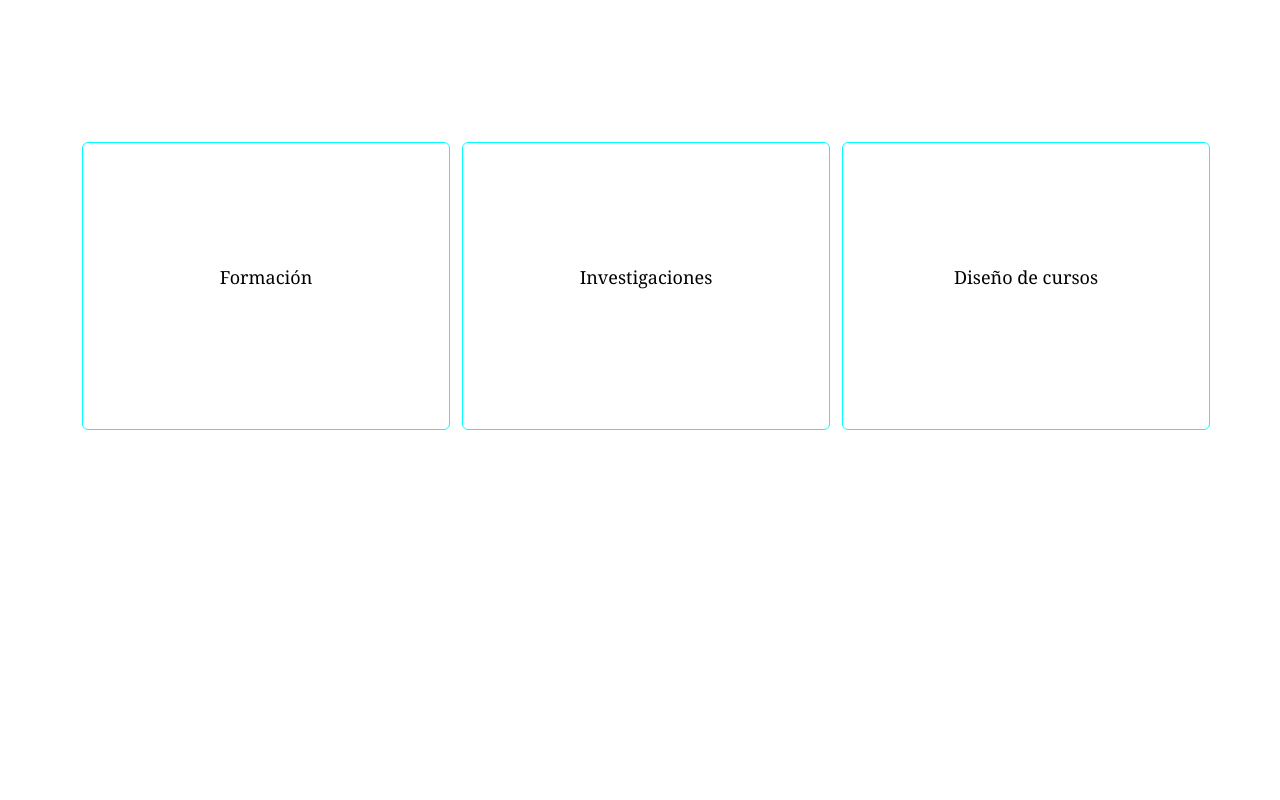
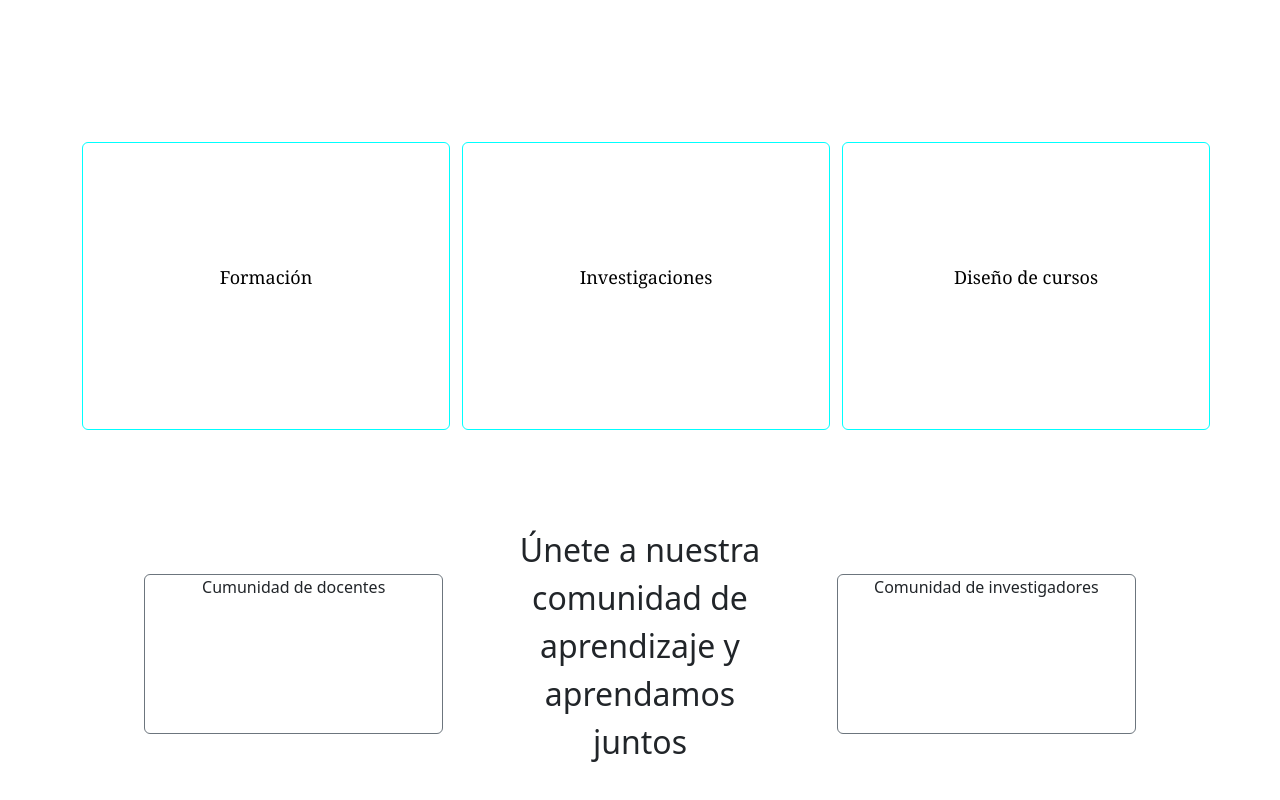
Before and after one commit to jenireeac/pensamiento-innovativo, a React (Create React App) app: page / in a window 1280 px wide. Shown: the part 2445-3245 px from the top of the page. Before the commit the page ends 3163 px from the top, so only its background shows below. Built offline with nearby package versions, Linux system fonts and the light colour scheme.

Commit message:
added learn homepage

```diff
--- a/src/App.js
+++ b/src/App.js
@@ -4,7 +4,7 @@ import Navbar from "./components/Navbar";
 import Home from "./components/Home";
 import Mentoria from "./components/Mentoria";
 import FlipCard from "./components/Flipcard";
-// import Aprende from "./components/Aprende";
+ import Aprende from "./components/Aprende";
 // import About from "./components/About";
 //  import Footer from "./components/Footer";
 import "./App.css";
@@ -42,9 +42,9 @@ Centrado en la formación de investigadores con un cambio de miras; compartir ex
           </div>
         </div>
       </div>
-      {/* <Aprende />
-      {/* <About />
-      <Footer />    */}
+     <Aprende />
+       {/* <About />
+      <Footer />     */}
     </div>
   );
 }
```
